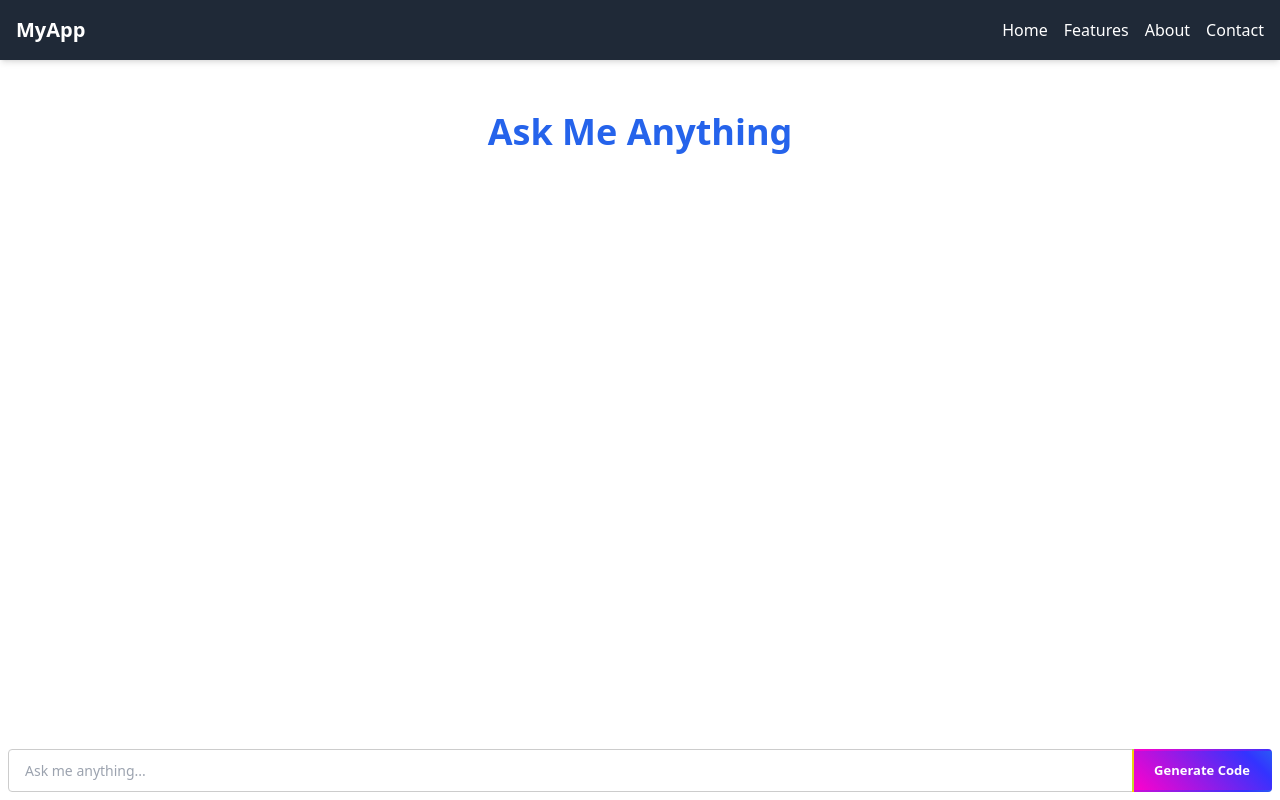
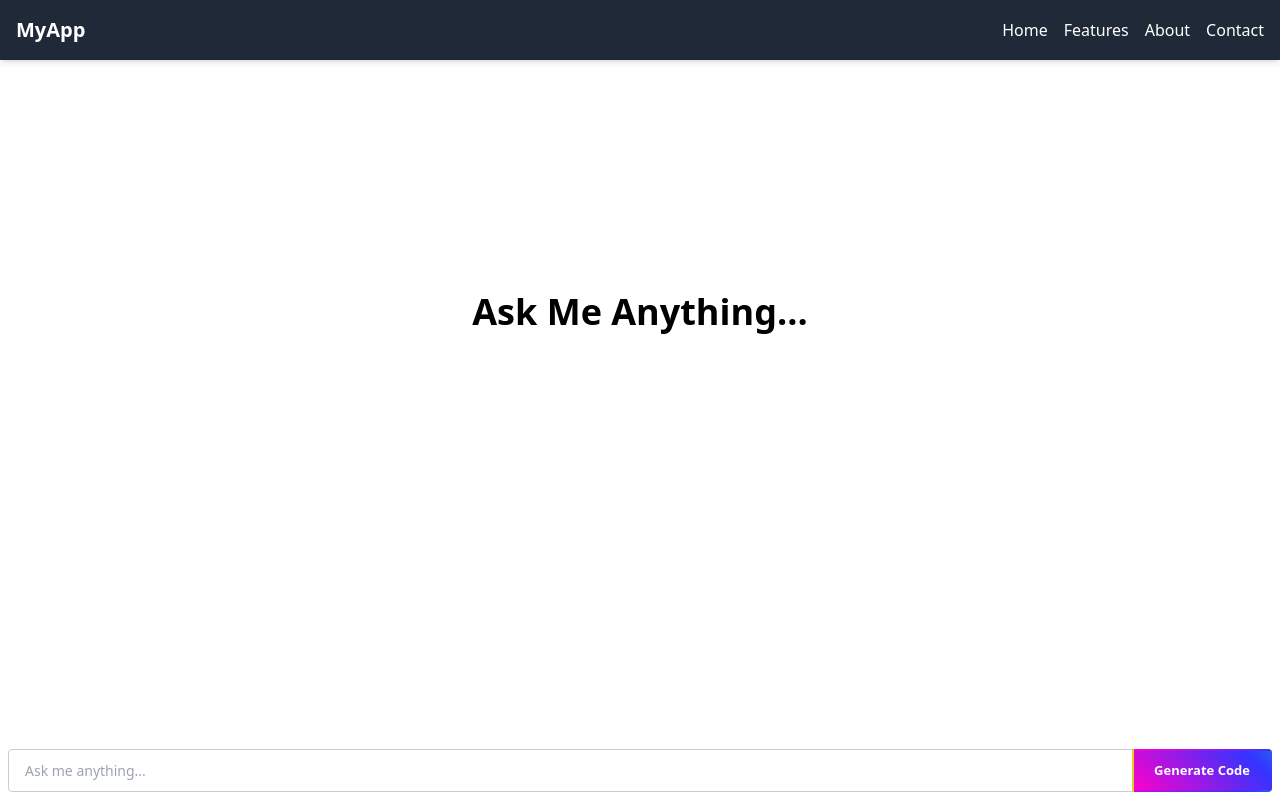
Before and after one commit to Zuber7489/AutoCoder.ai, an Angular app: page / in a window 1280 px wide. Built offline with nearby package versions, Linux system fonts and the light colour scheme.

Commit message:
'update'

```diff
--- a/src/app/app.component.html
+++ b/src/app/app.component.html
@@ -4,24 +4,28 @@
     <div class="container mx-auto flex justify-between items-center">
       <a href="#" class="text-xl font-bold">MyApp</a>
       <div class="space-x-4">
-        <a href="#home" class="hover:underline">Home</a>
-        <a href="#features" class="hover:underline">Features</a>
-        <a href="#about" class="hover:underline">About</a>
-        <a href="#contact" class="hover:underline">Contact</a>
+        <a href="#home" class="hover:">Home</a>
+        <a href="#features" class="hover:">Features</a>
+        <a href="#about" class="hover:">About</a>
+        <a href="#contact" class="hover:">Contact</a>
       </div>
     </div>
   </nav>
 
   <!-- Main Content -->
   <div class="pt-20"> <!-- Add padding to avoid content being hidden under the navbar -->
-    <h1 class="text-3xl sm:text-4xl font-bold text-blue-600 mb-8 text-center">
-      <span class="text-gradient animate-gradient" *ngIf="askmeanything">Ask Me Anything</span>
-    </h1>
+    <h1 class="text-3xl sm:text-4xl font-bold text-black-600 mb-8 text-center"
+    style="display: flex; justify-content: center; align-items: center; height: 50vh; margin: 0;">
+  <span class="text-gradient animate-gradient" *ngIf="askmeanything">
+    Ask Me Anything...
+  </span>
+</h1>
+
 
 
     <div *ngIf="!isLoading && generatedContent" class="bg-black shadow-xl rounded-lg p-4 sm:p-8 mx-2 sm:mx-4 lg:mx-16">
       <!-- Sticky Copy Bar -->
-      <div class="sticky top-0 left-0 w-full bg-gray-800 text-white flex justify-between items-center p-4 shadow-lg z-50">
+      <div class=" top-0 left-0 w-full bg-gray-800 text-white flex justify-between items-center p-4 shadow-lg z-50">
         <span class="text-lg font-semibold">Generated Code</span>
         <button (click)="copyToClipboard()" class="bg-blue-600 text-white py-1 px-3 rounded-lg hover:bg-blue-700 focus:outline-none focus:ring-2 focus:ring-blue-500 transition duration-200">
           <span *ngIf="!copied" class="text-danger">Copy</span>
```
